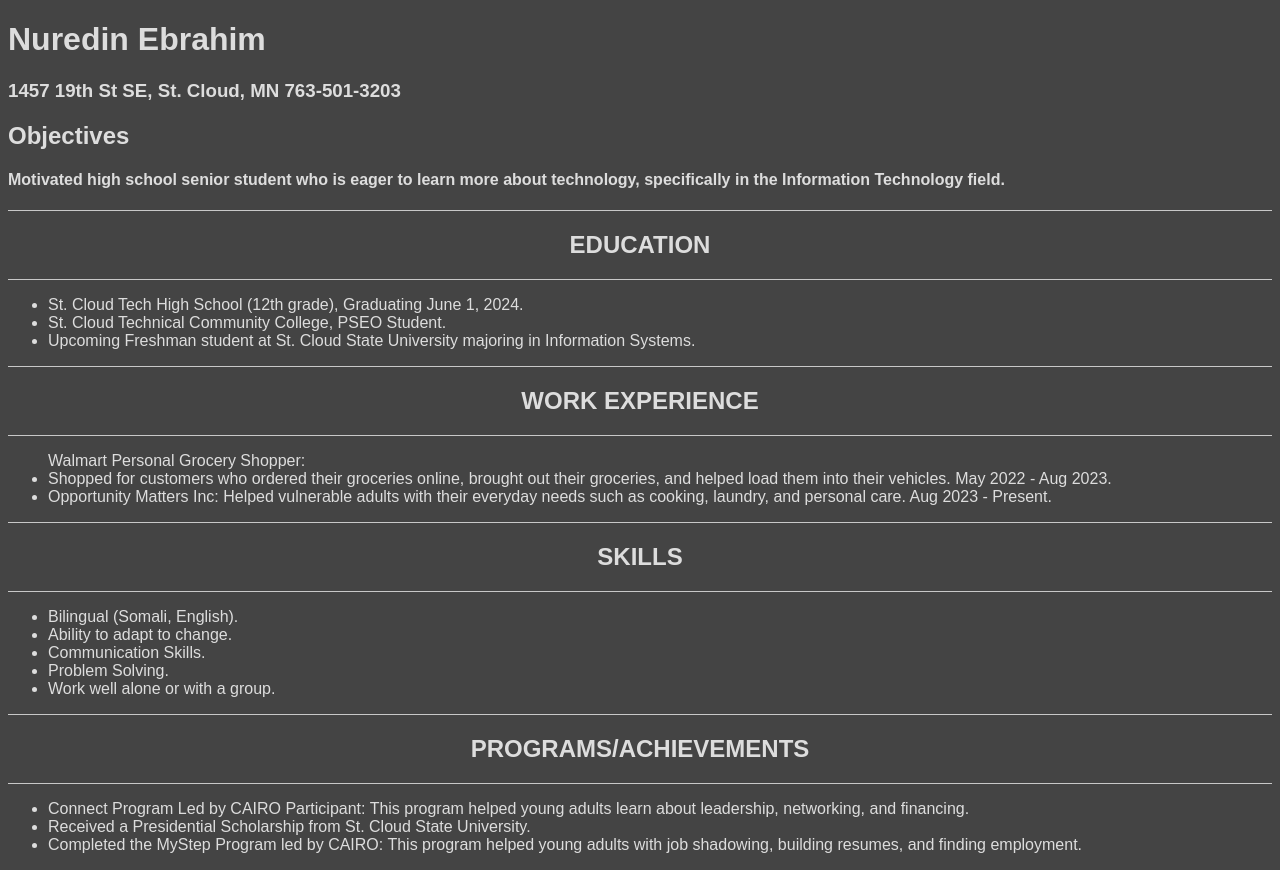
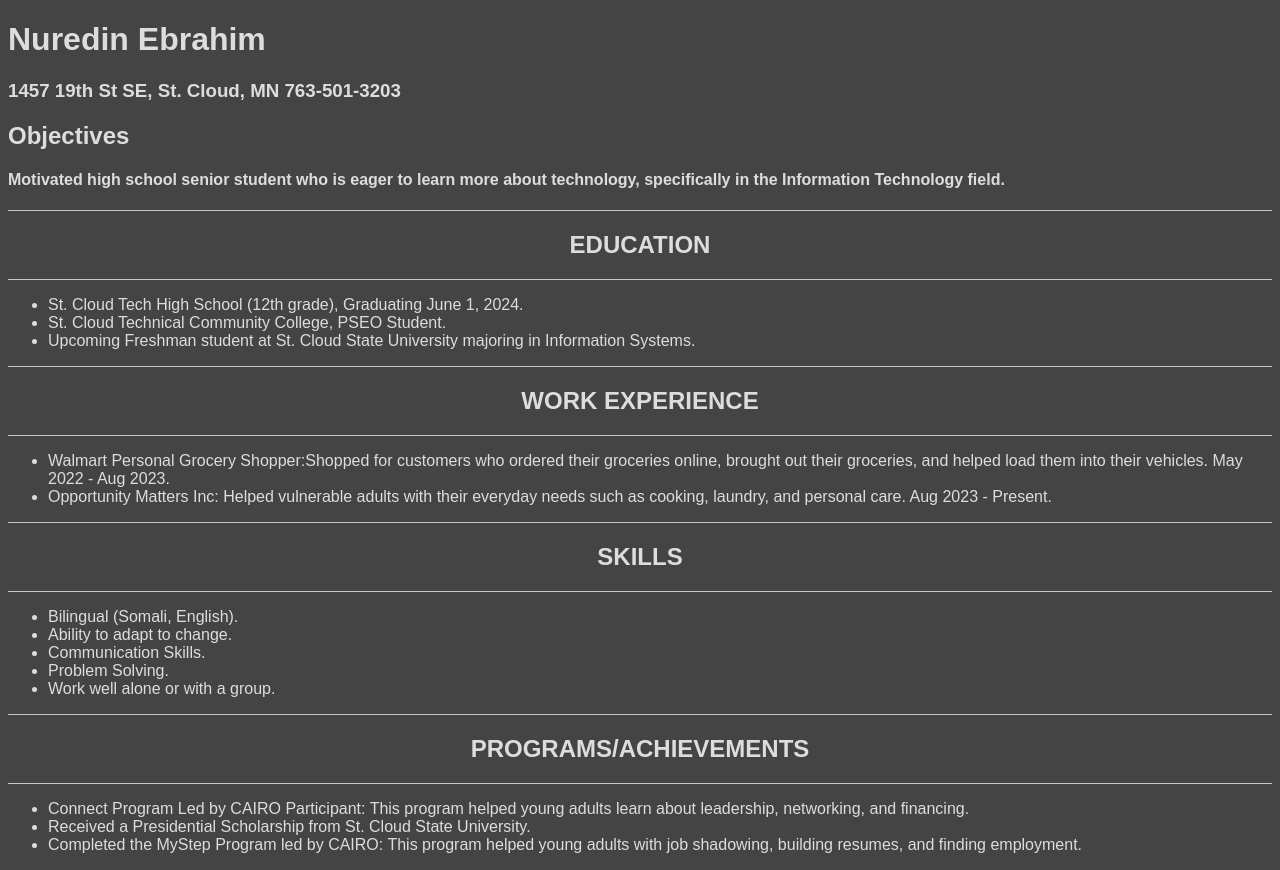
Before and after one commit to Nureding5/Nureding5.github.io, a plain HTML site: page index.html in a window 1280 px wide. Drawn offline with Linux system fonts and the light colour scheme.

Commit message:
Update index.html

```diff
--- a/index.html
+++ b/index.html
@@ -25,8 +25,7 @@
 <h2>Work Experience</h2>
       </div>
 <ul>
-       Walmart Personal Grocery Shopper:
-         <li>Shopped for customers who ordered their groceries online, brought out their groceries, and helped load them into their vehicles. May 2022 - Aug 2023.
+      <li> Walmart Personal Grocery Shopper:Shopped for customers who ordered their groceries online, brought out their groceries, and helped load them into their vehicles. May 2022 - Aug 2023.
      <li>Opportunity Matters Inc: Helped vulnerable adults with their everyday needs such as cooking, laundry, and personal care. Aug 2023 - Present.</li>
     </ul>
   <div class="exp-header">
```
